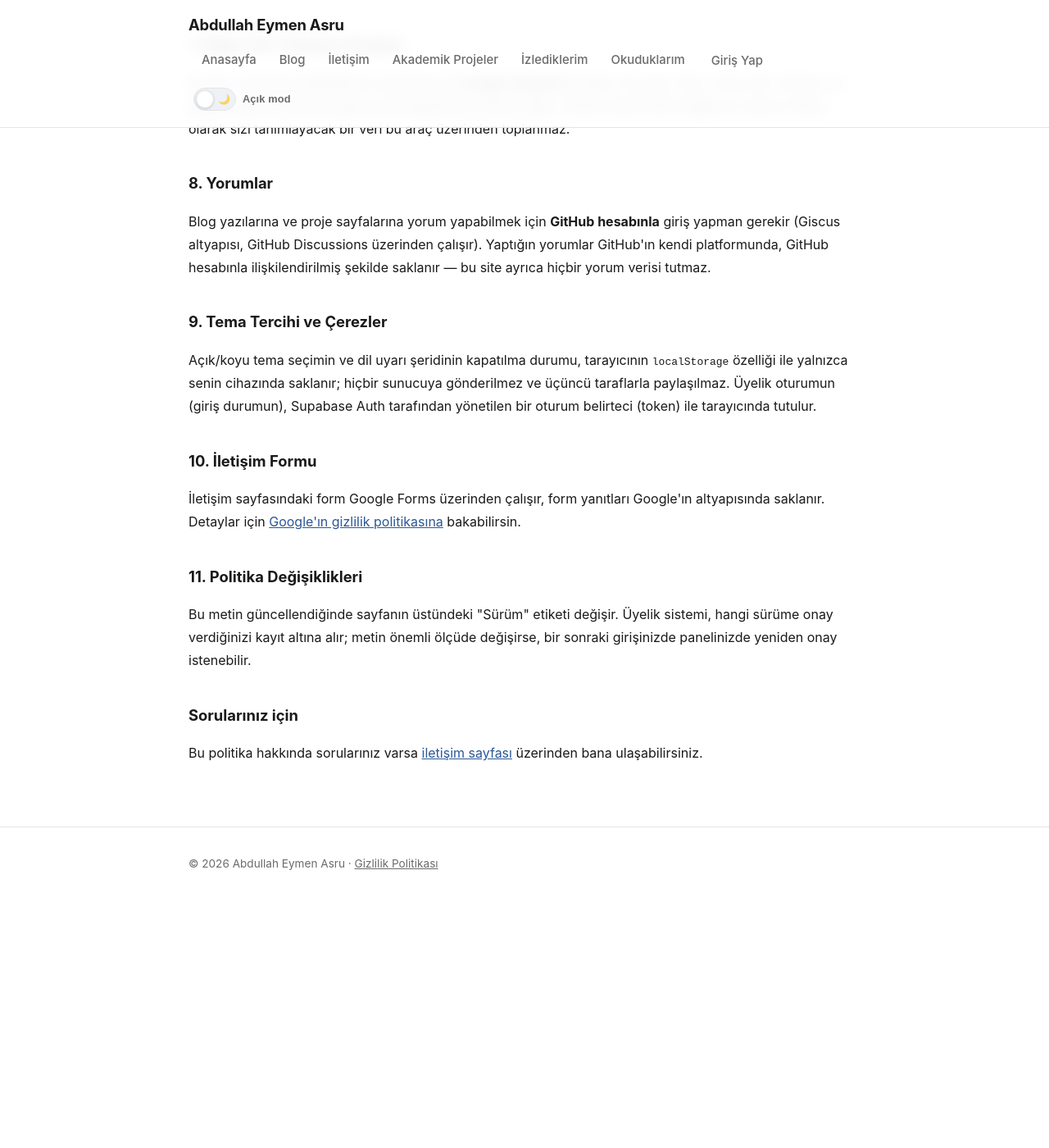
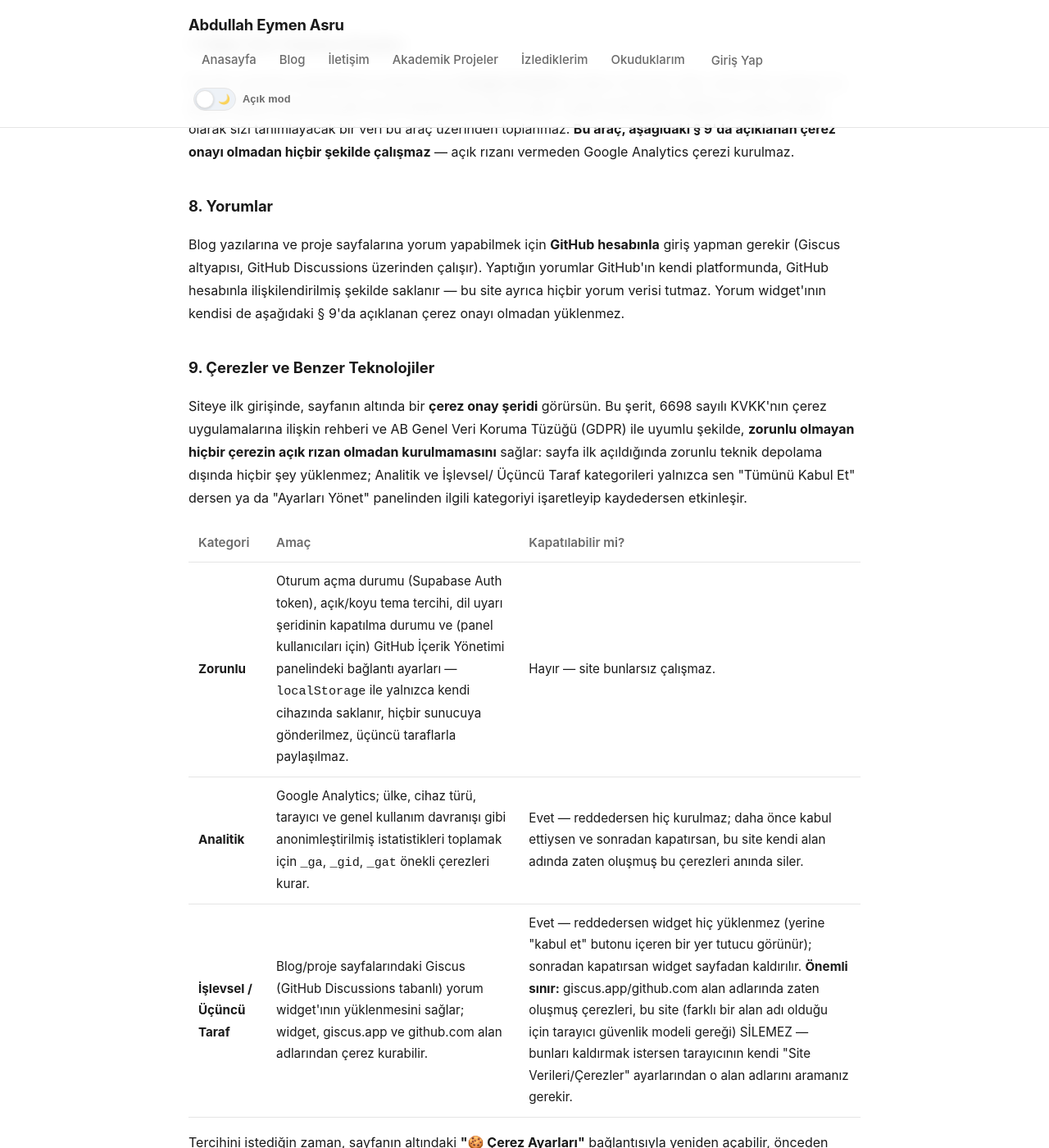
Before and after one commit to abdullah-eymen-asru/abdullah-eymen-asru.github.io, a Jekyll site: the page built from kurumsal/gizlilik-politikasi.md, in a window 1280 px wide and 1400 px high, scrolled down 2294 px. Shown: the whole window at 82% size. Built offline with Jekyll 4.4.1, drawn with Linux system fonts in a browser that asks for light colours; a script that is not in the unit is left out; before the commit the page ends 3392 px from its top, so only the background shows below that; some of the changed text lies outside the part shown.

Commit message:
Update gizlilik-politikasi.md

```diff
--- a/kurumsal/gizlilik-politikasi.md
+++ b/kurumsal/gizlilik-politikasi.md
@@ -115,7 +115,9 @@ permalink: "/kurumsal/gizlilik-politikasi.html"
   Analytics</strong> kullanır. Bu araç; ülke, cihaz türü, tarayıcı ve genel
   kullanım davranışı gibi anonimleştirilmiş verileri toplar. Üyelik
   sisteminden bağımsız olarak, kişisel olarak sizi tanımlayacak bir veri
-  bu araç üzerinden toplanmaz.
+  bu araç üzerinden toplanmaz. <strong>Bu araç, aşağıdaki § 9'da açıklanan
+  çerez onayı olmadan hiçbir şekilde çalışmaz</strong> — açık rızanı
+  vermeden Google Analytics çerezi kurulmaz.
 </p>
 
 <h2>8. Yorumlar</h2>
@@ -124,16 +126,78 @@ permalink: "/kurumsal/gizlilik-politikasi.html"
   <strong>GitHub hesabınla</strong> giriş yapman gerekir (Giscus altyapısı,
   GitHub Discussions üzerinden çalışır). Yaptığın yorumlar GitHub'ın kendi
   platformunda, GitHub hesabınla ilişkilendirilmiş şekilde saklanır — bu
-  site ayrıca hiçbir yorum verisi tutmaz.
+  site ayrıca hiçbir yorum verisi tutmaz. Yorum widget'ının kendisi de
+  aşağıdaki § 9'da açıklanan çerez onayı olmadan yüklenmez.
 </p>
 
-<h2>9. Tema Tercihi ve Çerezler</h2>
+<h2>9. Çerezler ve Benzer Teknolojiler</h2>
 <p>
-  Açık/koyu tema seçimin ve dil uyarı şeridinin kapatılma durumu,
-  tarayıcının <code>localStorage</code> özelliği ile yalnızca senin
-  cihazında saklanır; hiçbir sunucuya gönderilmez ve üçüncü taraflarla
-  paylaşılmaz. Üyelik oturumun (giriş durumun), Supabase Auth tarafından
-  yönetilen bir oturum belirteci (token) ile tarayıcında tutulur.
+  Siteye ilk girişinde, sayfanın altında bir <strong>çerez onay
+  şeridi</strong> görürsün. Bu şerit, 6698 sayılı KVKK'nın çerez
+  uygulamalarına ilişkin rehberi ve AB Genel Veri Koruma Tüzüğü (GDPR)
+  ile uyumlu şekilde, <strong>zorunlu olmayan hiçbir çerezin açık rızan
+  olmadan kurulmamasını</strong> sağlar: sayfa ilk açıldığında zorunlu
+  teknik depolama dışında hiçbir şey yüklenmez; Analitik ve İşlevsel/
+  Üçüncü Taraf kategorileri yalnızca sen "Tümünü Kabul Et" dersen ya da
+  "Ayarları Yönet" panelinden ilgili kategoriyi işaretleyip kaydedersen
+  etkinleşir.
+</p>
+<table>
+  <thead>
+    <tr><th>Kategori</th><th>Amaç</th><th>Kapatılabilir mi?</th></tr>
+  </thead>
+  <tbody>
+    <tr>
+      <td><strong>Zorunlu</strong></td>
+      <td>
+        Oturum açma durumu (Supabase Auth token), açık/koyu tema tercihi,
+        dil uyarı şeridinin kapatılma durumu ve (panel kullanıcıları için)
+        GitHub İçerik Yönetimi panelindeki bağlantı ayarları —
+        <code>localStorage</code> ile yalnızca kendi cihazında saklanır,
+        hiçbir sunucuya gönderilmez, üçüncü taraflarla paylaşılmaz.
+      </td>
+      <td>Hayır — site bunlarsız çalışmaz.</td>
+    </tr>
+    <tr>
+      <td><strong>Analitik</strong></td>
+      <td>
+        Google Analytics; ülke, cihaz türü, tarayıcı ve genel kullanım
+        davranışı gibi anonimleştirilmiş istatistikleri toplamak için
+        <code>_ga</code>, <code>_gid</code>, <code>_gat</code> önekli
+        çerezleri kurar.
+      </td>
+      <td>
+        Evet — reddedersen hiç kurulmaz; daha önce kabul ettiysen ve
+        sonradan kapatırsan, bu site kendi alan adında zaten oluşmuş bu
+        çerezleri anında siler.
+      </td>
+    </tr>
+    <tr>
+      <td><strong>İşlevsel / Üçüncü Taraf</strong></td>
+      <td>
+        Blog/proje sayfalarındaki Giscus (GitHub Discussions tabanlı)
+        yorum widget'ının yüklenmesini sağlar; widget, giscus.app ve
+        github.com alan adlarından çerez kurabilir.
+      </td>
+      <td>
+        Evet — reddedersen widget hiç yüklenmez (yerine "kabul et"
+        butonu içeren bir yer tutucu görünür); sonradan kapatırsan
+        widget sayfadan kaldırılır. <strong>Önemli sınır:</strong>
+        giscus.app/github.com alan adlarında zaten oluşmuş çerezleri, bu
+        site (farklı bir alan adı olduğu için tarayıcı güvenlik modeli
+        gereği) SİLEMEZ — bunları kaldırmak istersen tarayıcının kendi
+        "Site Verileri/Çerezler" ayarlarından o alan adlarını aramanız
+        gerekir.
+      </td>
+    </tr>
+  </tbody>
+</table>
+<p>
+  Tercihini istediğin zaman, sayfanın altındaki
+  <strong>"🍪 Çerez Ayarları"</strong> bağlantısıyla yeniden açabilir,
+  önceden verdiğin bir izni geri çekebilir ya da o ana kadar reddettiğin
+  bir kategoriyi sonradan kabul edebilirsin — değişiklik anında uygulanır,
+  sayfayı yenilemen gerekmez.
 </p>
 
 <h2>10. İletişim Formu</h2>
```
